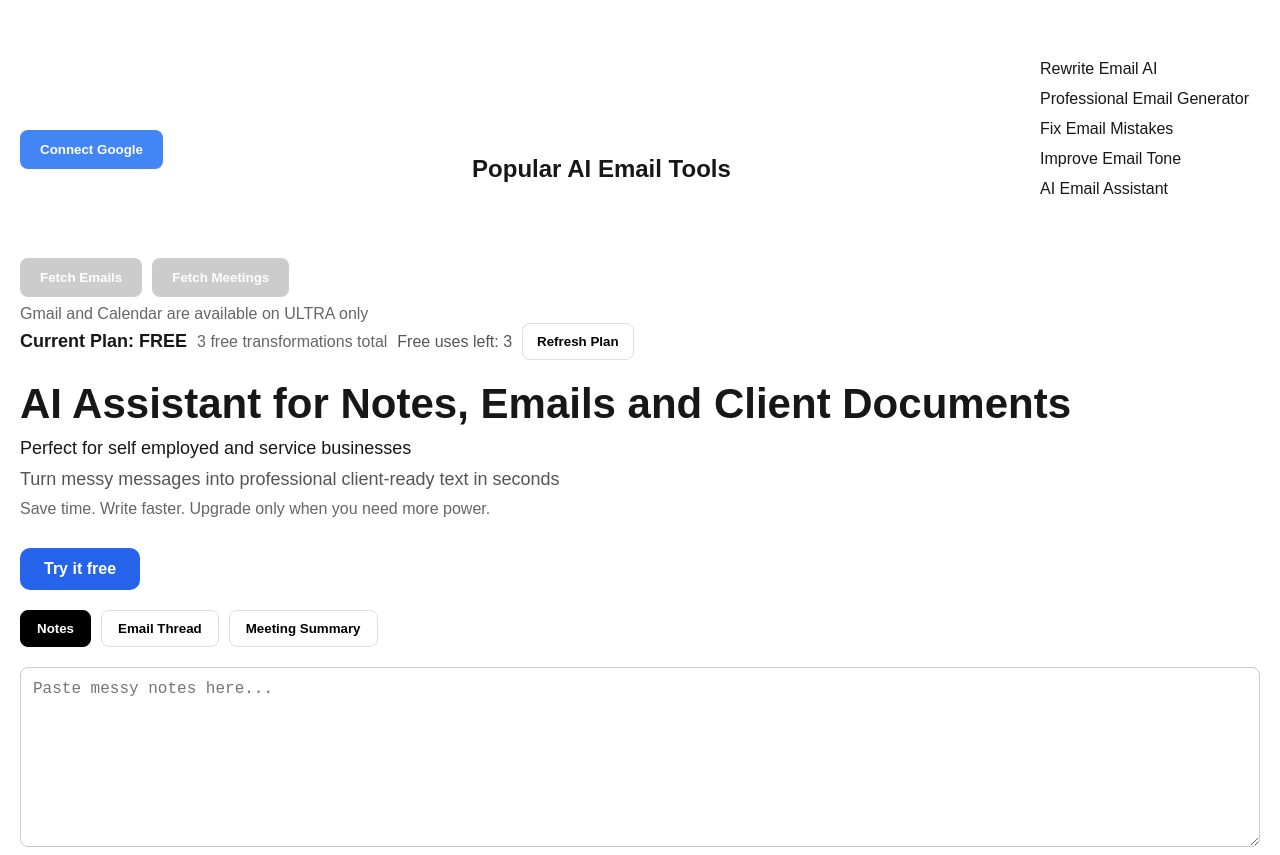
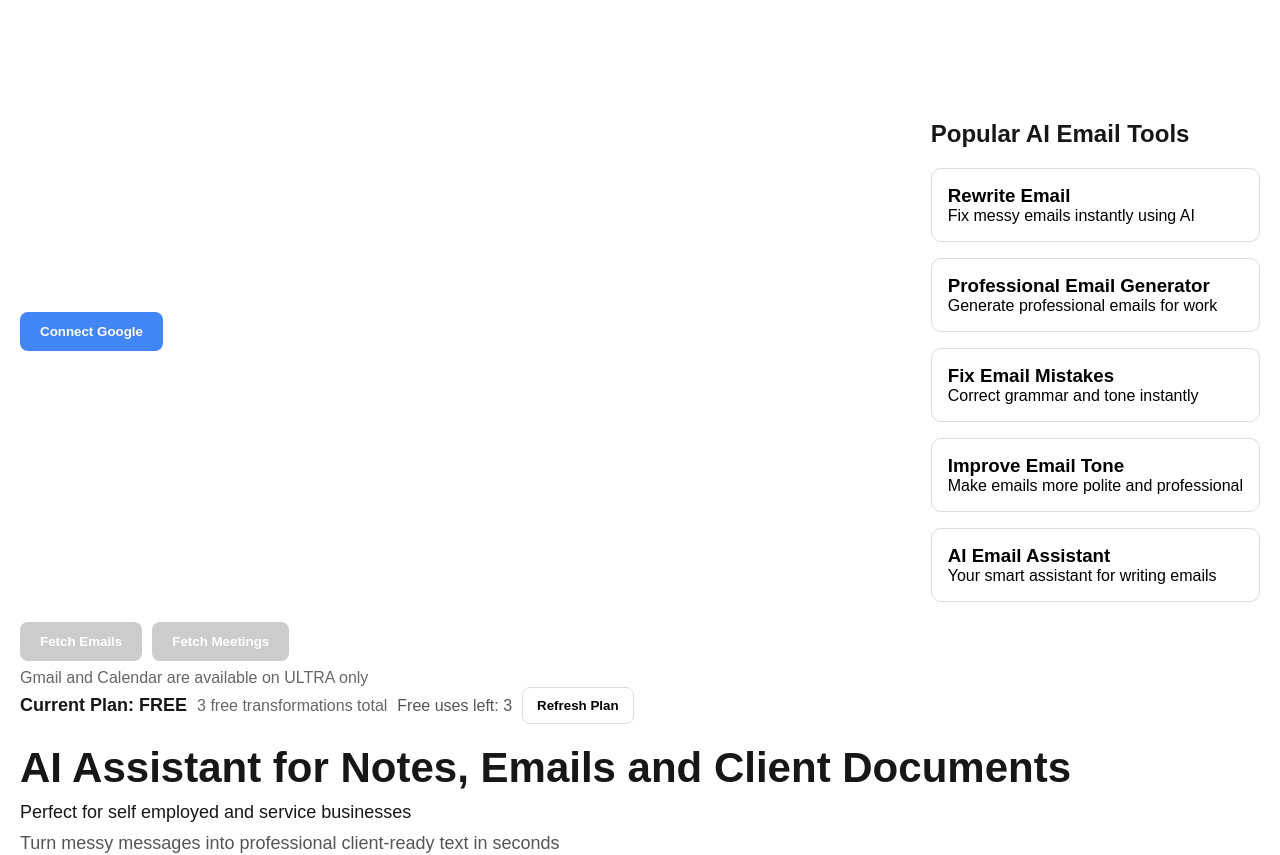
Before and after one commit to RobertFatu91/document-structurer-ai, a Next.js app: page / in a window 1280 px wide. Shown: the top 855 px of the page. Built offline with nearby package versions, Linux system fonts and the light colour scheme; no server answers.

Commit message:
Fix seo pages

```diff
--- a/app/page.js
+++ b/app/page.js
@@ -632,23 +632,43 @@ ${selectedEvent.description || "No description"}`;
           )}
         </div>
 
-      <h2 style={{ marginTop: "40px" }}>
-Popular AI Email Tools
-</h2>
 
-<div style={{
-  display: "grid",
-  gridTemplateColumns: "repeat(auto-fit, minmax(220px, 1fr))",
-  gap: "12px",
-  marginBottom: "40px"
-}}>
 
-<a href="/seo/rewrite-email">Rewrite Email AI</a>
-<a href="/seo/professional-email-generator">Professional Email Generator</a>
-<a href="/seo/fix-email-mistakes">Fix Email Mistakes</a>
-<a href="/seo/improve-email-tone">Improve Email Tone</a>
-<a href="/seo/ai-email-assistant">AI Email Assistant</a>
+      <div style={{ marginTop: "60px" }}>
+  <h2 style={{ marginBottom: "20px" }}>Popular AI Email Tools</h2>
 
+  <div style={{
+    display: "grid",
+    gridTemplateColumns: "repeat(auto-fit, minmax(220px, 1fr))",
+    gap: "16px"
+  }}>
+
+    <a href="/seo/rewrite-email" style={{ padding: "16px", border: "1px solid #ddd", borderRadius: "10px", textDecoration: "none", color: "black" }}>
+      <h3>Rewrite Email</h3>
+      <p>Fix messy emails instantly using AI</p>
+    </a>
+
+    <a href="/seo/professional-email-generator" style={{ padding: "16px", border: "1px solid #ddd", borderRadius: "10px", textDecoration: "none", color: "black" }}>
+      <h3>Professional Email Generator</h3>
+      <p>Generate professional emails for work</p>
+    </a>
+
+    <a href="/seo/fix-email-mistakes" style={{ padding: "16px", border: "1px solid #ddd", borderRadius: "10px", textDecoration: "none", color: "black" }}>
+      <h3>Fix Email Mistakes</h3>
+      <p>Correct grammar and tone instantly</p>
+    </a>
+
+    <a href="/seo/improve-email-tone" style={{ padding: "16px", border: "1px solid #ddd", borderRadius: "10px", textDecoration: "none", color: "black" }}>
+      <h3>Improve Email Tone</h3>
+      <p>Make emails more polite and professional</p>
+    </a>
+
+    <a href="/seo/ai-email-assistant" style={{ padding: "16px", border: "1px solid #ddd", borderRadius: "10px", textDecoration: "none", color: "black" }}>
+      <h3>AI Email Assistant</h3>
+      <p>Your smart assistant for writing emails</p>
+    </a>
+
+  </div>
 </div>
 
       </div>
```
